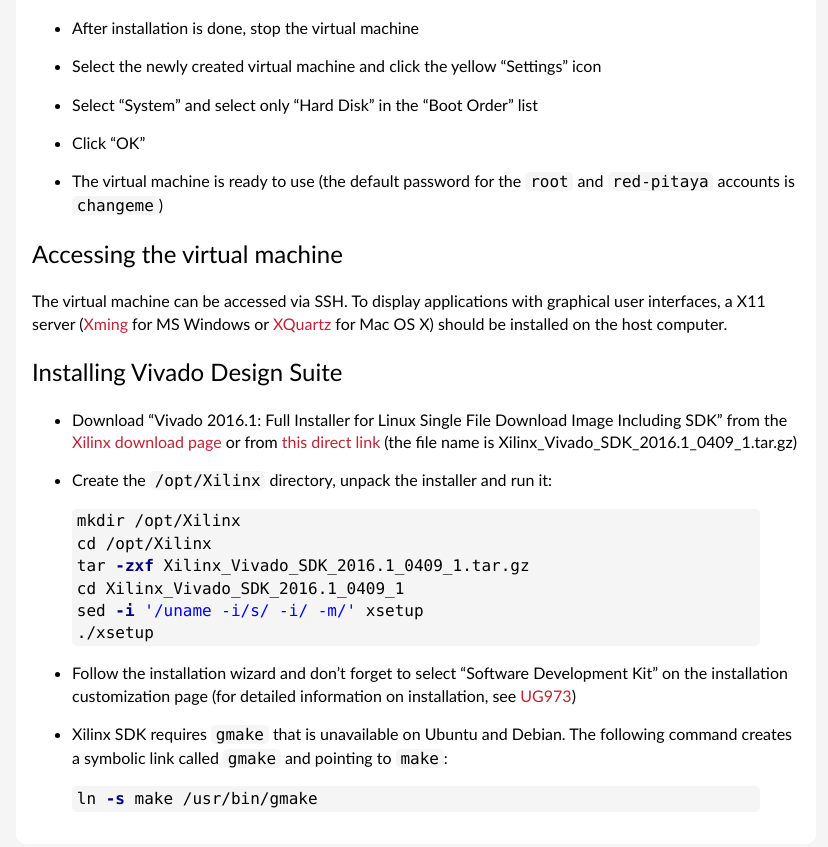
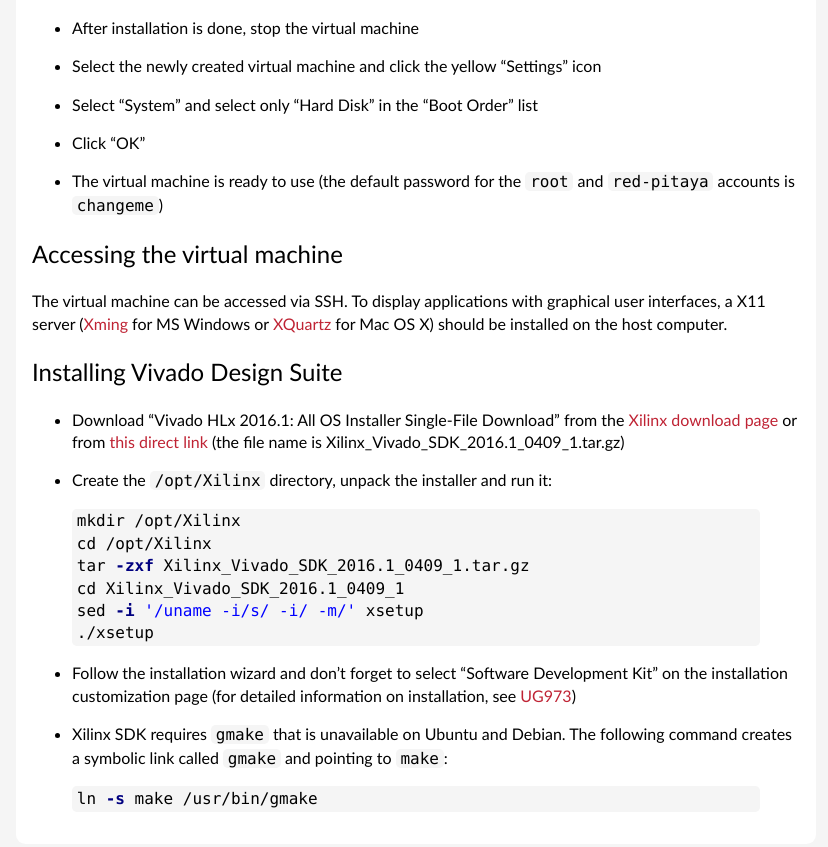
Before and after one commit to pavel-demin/red-pitaya-notes, a Jekyll site: the page built from development-machine.md, in a window 1280 px wide and 900 px high, scrolled down 1387 px. Shown: the top 847 px of the window, without its empty margins (224-1052 px from the left). Built offline with Jekyll 4.4.1, drawn with Linux system fonts in a browser that asks for light colours.

Commit message:
update Vivado Design Suite title

```diff
--- a/development-machine.md
+++ b/development-machine.md
@@ -85,7 +85,7 @@
 Installing Vivado Design Suite
 -----
 
-- Download "Vivado 2016.1: Full Installer for Linux Single File Download Image Including SDK" from the [Xilinx download page](http://www.xilinx.com/support/download/index.html/content/xilinx/en/downloadNav/vivado-design-tools/2016-1.html) or from [this direct link](https://secure.xilinx.com/webreg/register.do?group=dlc&version=2016.1&akdm=0&filename=Xilinx_Vivado_SDK_2016.1_0409_1.tar.gz) (the file name is Xilinx_Vivado_SDK_2016.1_0409_1.tar.gz)
+- Download "Vivado HLx 2016.1: All OS Installer Single-File Download" from the [Xilinx download page](http://www.xilinx.com/support/download/index.html/content/xilinx/en/downloadNav/vivado-design-tools/2016-1.html) or from [this direct link](https://secure.xilinx.com/webreg/register.do?group=dlc&version=2016.1&akdm=0&filename=Xilinx_Vivado_SDK_2016.1_0409_1.tar.gz) (the file name is Xilinx_Vivado_SDK_2016.1_0409_1.tar.gz)
 
 - Create the `/opt/Xilinx` directory, unpack the installer and run it:
 {% highlight bash %}
```
